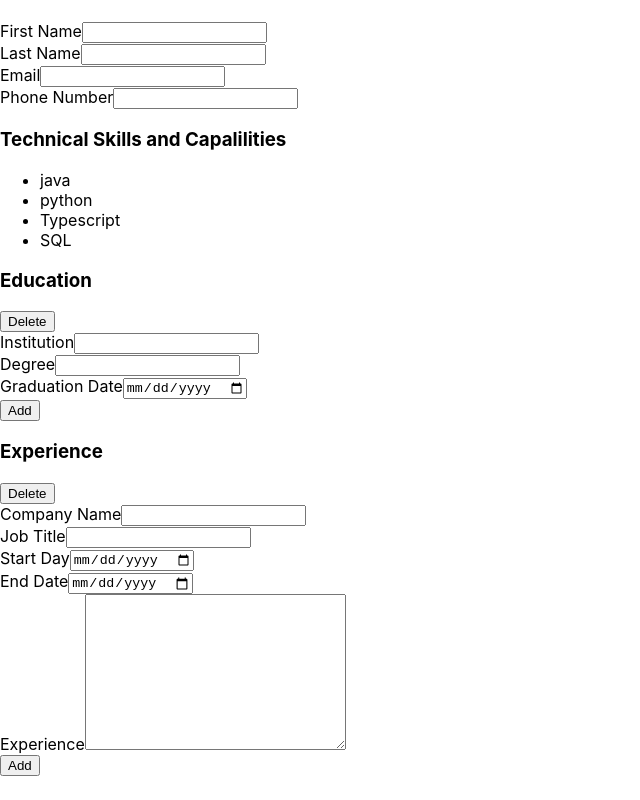
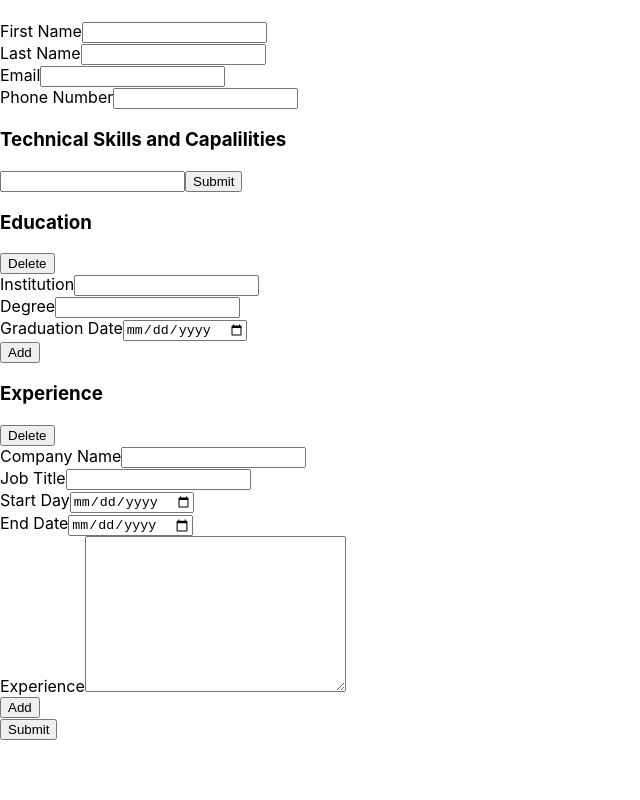
Before and after one commit to BoxenOfDonuts/cv-creator, a React (Create React App) app: page / in a window 1280 px wide. Shown: the whole page, without its empty margins (0-640 px from the left). Built offline with nearby package versions, Linux system fonts and the light colour scheme.

Commit message:
skill state

```diff
--- a/src/App.css
+++ b/src/App.css
@@ -1,5 +1,17 @@
 .App {
   text-align: center;
+}
+
+.delete.button {
+  display: none;
+  margin-left: 15px;
+  cursor: pointer;
+  background-color: #282c34;
+  color:white;
+}
+
+.skill-list > ul > li:hover  .delete.button {
+  display: inline-block;
 }
 
 .App-logo {
--- a/src/App.js
+++ b/src/App.js
@@ -18,7 +18,7 @@ class App extends React.Component {
         email: "",
         phone: "",
       },
-      skills: ["java", "python", "Typescript", "SQL"],
+      skills: [],
       education: [
         {
           institution: "",
@@ -122,6 +122,12 @@ class App extends React.Component {
     });
   };
 
+  handleSkillChange = (value) => {
+    this.setState({
+      skills: value
+    })
+  }
+
   render() {
     console.log(this.state);
     return (
@@ -132,7 +138,10 @@ class App extends React.Component {
           onInputChange={this.handleChange}
           parentKey={"personal"}
         />
-        <Skills skills={this.state.skills} />
+        <Skills
+          skills={this.state.skills}
+          onSkillUpdate={this.handleSkillChange}
+        />
         <Education
           education={this.state.education}
           onClick={this.deleteEducation}
@@ -158,9 +167,10 @@ class App extends React.Component {
           onClick={this.addAnotherSection}
         >
           Add
-        </button>
+        </button><br/>
         {/* <Education education={this.state.education} onDelete={this.addAnotherSection} /> */}
         {/* <Experience experience={this.state.experience} /> */}
+        <button onClick={this.validateForm}>Submit</button>
       </div>
     );
   }
--- a/src/components/Skills.js
+++ b/src/components/Skills.js
@@ -1,14 +1,64 @@
 import React from "react";
 
 class Skills extends React.Component {
+  constructor(state) {
+    super(state)
+
+    this.state = {
+        list: this.props.skills,
+        value: ''
+    }
+
+  }
+
+  handleChange = (e) => {
+      this.setState({
+          value: e.target.value
+      });
+  }
+
+  handleSubmit = (e) => {
+      console.log(this.props)
+    this.setState((state) => {
+      const list = [...state.list, state.value]
+      this.props.onSkillUpdate(list)
+      e.preventDefault()
+        return {
+          list,
+          value: '',
+        };
+
+    });
+
+  }
+
+  handleRemove = (index) => {
+      console.log(index)
+      this.setState((state) => {
+          const list = state.list.filter((item, currentIndex) => currentIndex !== index);
+          this.props.onSkillUpdate(list)
+          return {
+              list,
+          }
+      })
+  }
+
   render() {
-    const { skills } = this.props;
-    const listItems = skills.map((skill) => {
-      return <li key={skill.toString()}>{skill}</li>;
+    // const { skills } = this.props;
+    const { list, value } = this.state;
+    const listItems = list.map((skill, index) => {
+      return <li key={skill.toString()}>{skill}<span className="delete button" onClick={()=> this.handleRemove(index,)}>{'Delete Me'}</span></li>;
     });
+
     return (
       <div>
         <h3>Technical Skills and Capalilities</h3>
+        <form onSubmit={this.handleSubmit}>
+          <label>
+          <input type="text" name="content" value={value} onChange={this.handleChange}></input>
+          </label>
+          <button type="submit">Submit</button>
+        </form>
         <div className="skill-list">
           <ul>{listItems}</ul>
         </div>
```
